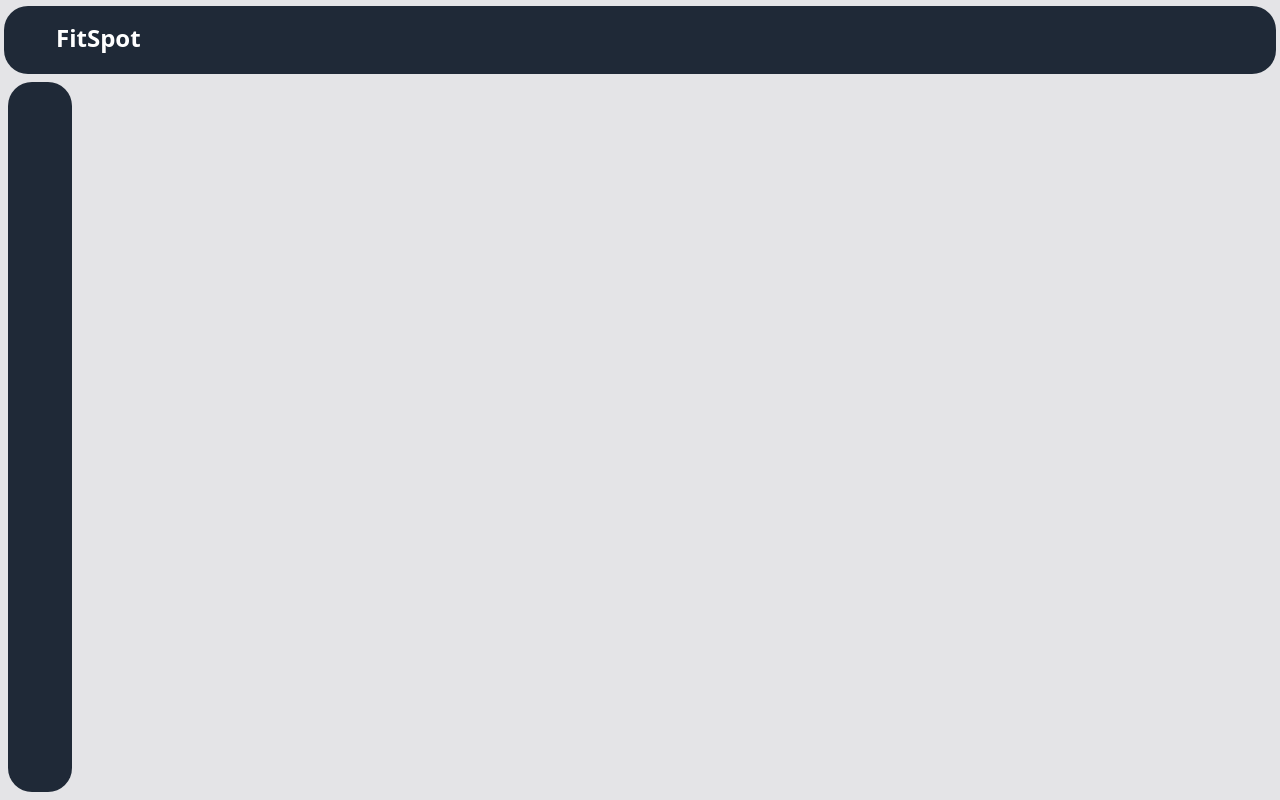
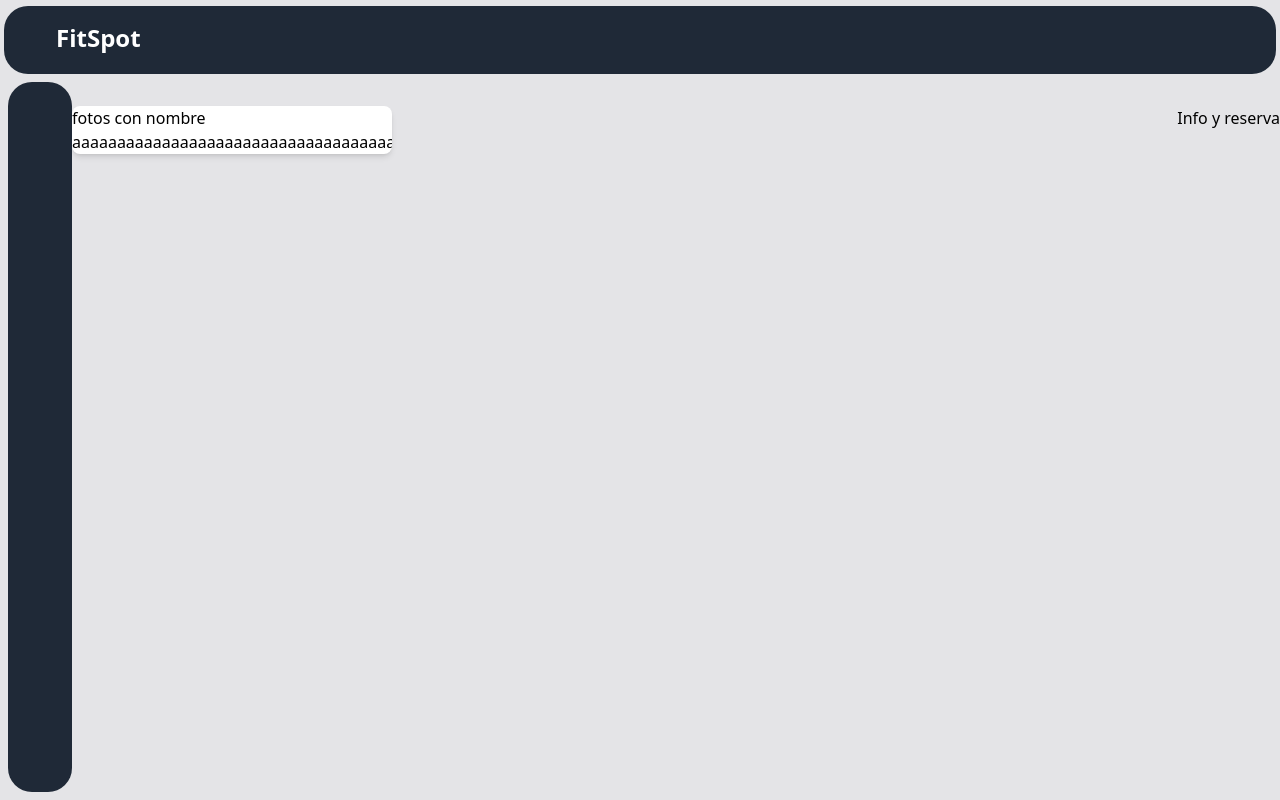
Before and after one commit to Hertorres/fitspot, a Vue app: page /1 in a window 1280 px wide. Before the commit this address had no page. Built offline with nearby package versions, Linux system fonts and the light colour scheme.

Commit message:
reservas

```diff
--- a/src/App.vue
+++ b/src/App.vue
@@ -25,15 +25,16 @@ html, body, #app {
 
 <script setup>
 import { RouterView } from 'vue-router';
-import { defineAsyncComponent, ref } from 'vue'
+import {  ref } from 'vue'
+  import HeaderNav from './components/HeaderNav.vue'
+  import Lateral from './components/Lateral.vue'
+
 const value = ref(false)
 
-const  HeaderNav = defineAsyncComponent(() =>
-  import('./components/HeaderNav.vue')
-)
-const  Lateral = defineAsyncComponent(() =>
-  import('./components/Lateral.vue')
-)
+
+
+
+
 
 const menu = ref([
   {
--- /dev/null
+++ b/src/pages/Reserva.vue
@@ -0,0 +1,11 @@
+<template>
+    <div class="flex flex-wrap justify-between gap-6 mt-8">
+       <div class="bg-white rounded-lg shadow-md overflow-hidden w-full sm:w-80 md:w-90 lg:w-100">
+        fotos con nombre aaaaaaaaaaaaaaaaaaaaaaaaaaaaaaaaaaaaaaaaaa
+       </div>
+       <div>
+        Info y reserva
+       </div>
+    </div>
+
+</template>
--- a/src/router/index.js
+++ b/src/router/index.js
@@ -9,6 +9,15 @@ const routes = [
     path: '/',
     name: 'Inicio',
     component: () => import('../pages/Inicio.vue'),
+
+  },
+
+
+
+  {
+    path: '/:id',
+    name: 'Reserva',
+    component: () => import('../pages/Reserva.vue'),
 
   }
 
```
